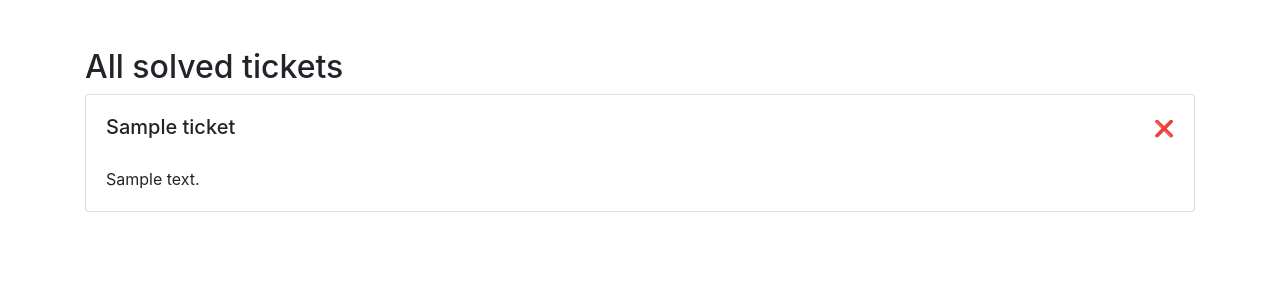
After one commit to SpoOkyJelle/DevSecOps-Tickets, a Flask app: page /history in a window 1280 px wide. The commit adds this page. Shown: the top 300 px of the page. Run offline with Flask 2, Linux system fonts and the light colour scheme; tables that the repository leaves empty or names only in its code hold one stand-in row (values such as "Sample post"); some libraries are stand-ins or nearby versions.

Commit message:
Added history page
- added ticket history page
- tickets can be placed back from the history page

```diff
--- a/app.py
+++ b/app.py
@@ -57,6 +57,31 @@ def removeTicket(id):
 
   return render_template('tickets.html', data=data)
 
+@app.route("/history")
+def history():
+  try:
+    conn = mysql.connect()
+    cursor = conn.cursor()
+    cursor.execute("SELECT * FROM `tickets` WHERE `solved` IS NOT NULL")
+    data = cursor.fetchall()
+  except:
+    print('error with database')
+    data='error with database'
+  return render_template('history.html', data=data)
+
+@app.route("/history/ticket/<id>", methods=['GET'])
+def placeBack(id):
+  conn = mysql.connect()
+  cursor = conn.cursor()
+
+  sql = "UPDATE `tickets` SET `solved` = NULL WHERE `id` = %s"
+  cursor.execute(sql, id,)
+
+  cursor.execute("SELECT * FROM `tickets` WHERE `solved` IS NOT NULL")
+  data = cursor.fetchall()
+
+  return render_template('history.html', data=data)
+
 
 if __name__ == "__main__":
   app.run(debug=True)
--- /dev/null
+++ b/templates/history.html
@@ -0,0 +1,37 @@
+<!DOCTYPE html>
+<html lang="en">
+
+<head>
+    <meta charset="UTF-8">
+    <meta http-equiv="X-UA-Compatible" content="IE=edge">
+    <meta name="viewport" content="width=device-width, initial-scale=1.0">
+    <title>Ticket historys</title>
+
+    <link rel="stylesheet" href="https://stackpath.bootstrapcdn.com/bootstrap/4.3.1/css/bootstrap.min.css" integrity="sha384-ggOyR0iXCbMQv3Xipma34MD+dH/1fQ784/j6cY/iJTQUOhcWr7x9JvoRxT2MZw1T" crossorigin="anonymous">
+    <link type="text/css" href="{{ url_for('static', filename='css/style.css') }}" rel="stylesheet">
+</head>
+
+<body>
+    <div class="container">
+        <h2 class="mt-5">All solved tickets</h2>
+
+        {% for item in data %}
+
+        <div class="card mt-2">
+            <div class="card-body">
+                <h5 class="card-title d-flex justify-content-between">
+                    {{ item[1] }}
+                    <a href="{{ url_for('placeBack', id='') }}{{ item[0] }}">
+                        <p class="remove"><small>❌</small></p>
+                    </a>
+                </h5>
+
+                <p class="card-text">{{ item[2] }}</p>
+            </div>
+        </div>
+
+        {% endfor %}
+    </div>
+</body>
+
+</html>
--- a/templates/tickets.html
+++ b/templates/tickets.html
@@ -6,8 +6,6 @@
     <meta http-equiv="X-UA-Compatible" content="IE=edge">
     <meta name="viewport" content="width=device-width, initial-scale=1.0">
     <title>Tickets</title>
-
-    <script src="//ajax.googleapis.com/ajax/libs/jquery/1.9.1/jquery.min.js"></script>
 
     <link rel="stylesheet" href="https://stackpath.bootstrapcdn.com/bootstrap/4.3.1/css/bootstrap.min.css" integrity="sha384-ggOyR0iXCbMQv3Xipma34MD+dH/1fQ784/j6cY/iJTQUOhcWr7x9JvoRxT2MZw1T" crossorigin="anonymous">
     <link type="text/css" href="{{ url_for('static', filename='css/style.css') }}" rel="stylesheet">
```
